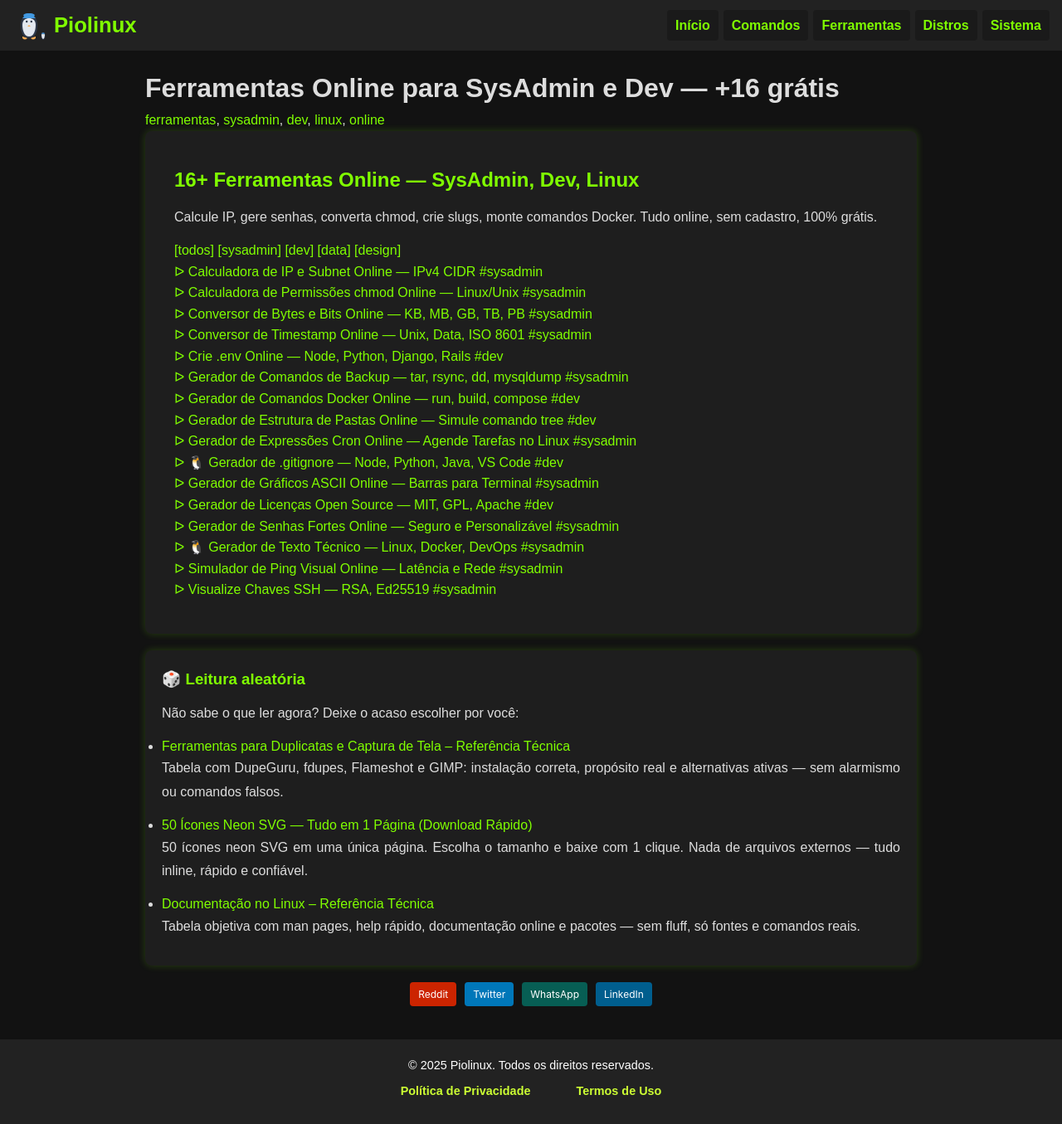
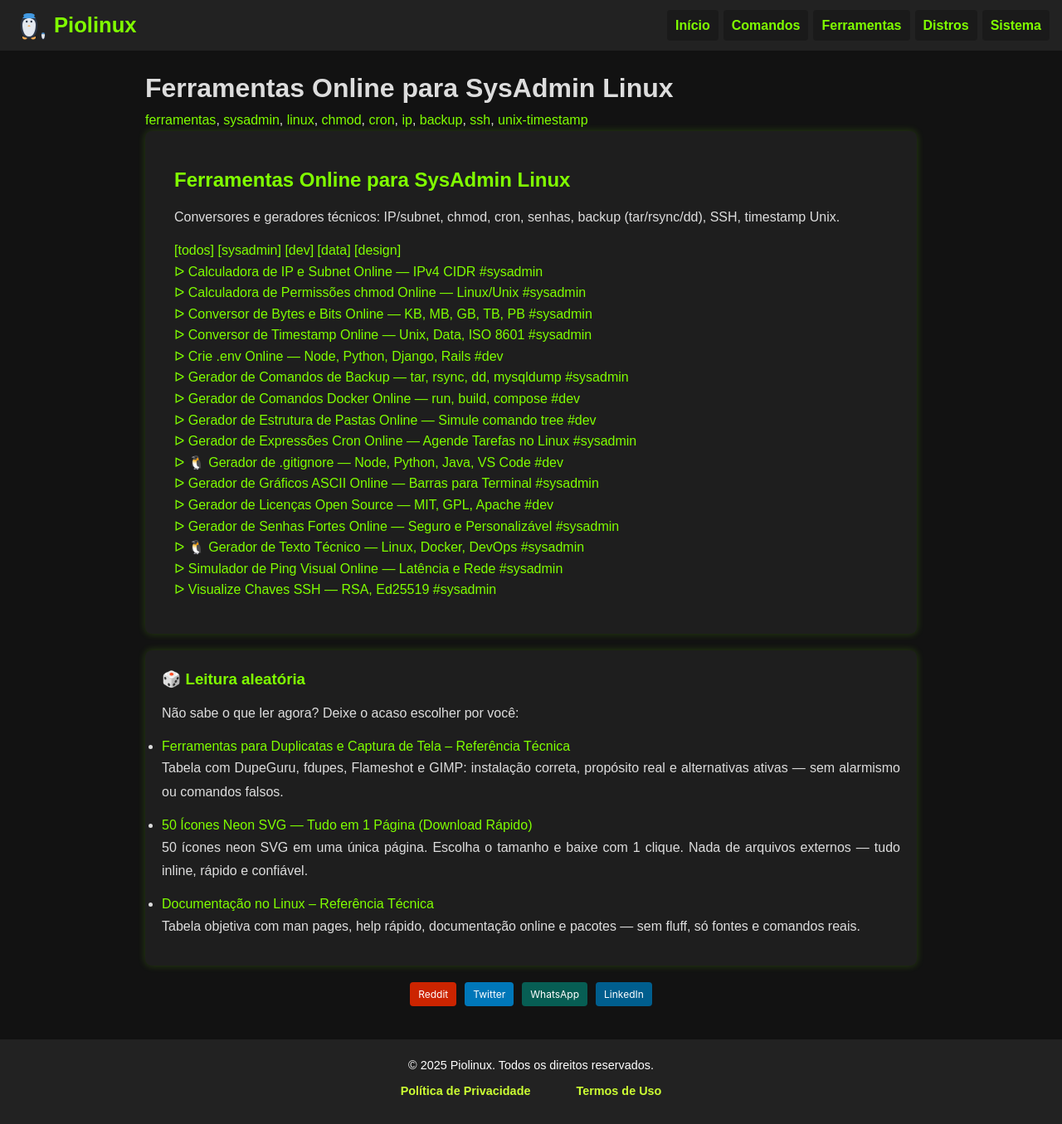
Before and after one commit to Piolinux/piolinux-site, a Jekyll site: the page built from _pages/_ferramentas/ferramentas-online-para-sysadmin-linux.html, in a window 1280 px wide. Shown: the whole page at 83% size. Built offline with Jekyll 4.4.1, drawn with Linux system fonts in a browser that asks for light colours.

Commit message:
Update and rename ferramentas-online-para-sysadmin-e-dev-16-gratis.md to ferramentas-online-para-sysadmin-linux.html

```diff
--- a/_pages/_ferramentas/ferramentas-online-para-sysadmin-e-dev-16-gratis.md
+++ b/_pages/_ferramentas/ferramentas-online-para-sysadmin-linux.html
@@ -1,17 +1,16 @@
 ---
 layout: default
-title: Ferramentas Online para SysAdmin e Dev — +16 grátis
-description: 'Calcule IP, gere senhas, converta chmod, crie slugs, monte comandos Docker. Tudo online, sem cadastro, 100% grátis.'
+title: "Ferramentas Online para SysAdmin Linux"
+description: "Conversores e geradores técnicos: IP/subnet, chmod, cron, senhas, backup (tar/rsync/dd), SSH, timestamp Unix."
 permalink: /ferramentas/
-tags: [ferramentas, sysadmin, dev, linux, online]
+tags: [ferramentas, sysadmin, linux, chmod, cron, ip, backup, ssh, unix-timestamp]
 ---
-
 
 
 <section>
 
 <main>
-  <h2>16+ Ferramentas Online — SysAdmin, Dev, Linux</h2>
+  <h2>Ferramentas Online para SysAdmin Linux</h2>
   <p>{{ page.description }}</p>
 
   <!-- Links de categoria (sem JS) -->
```
